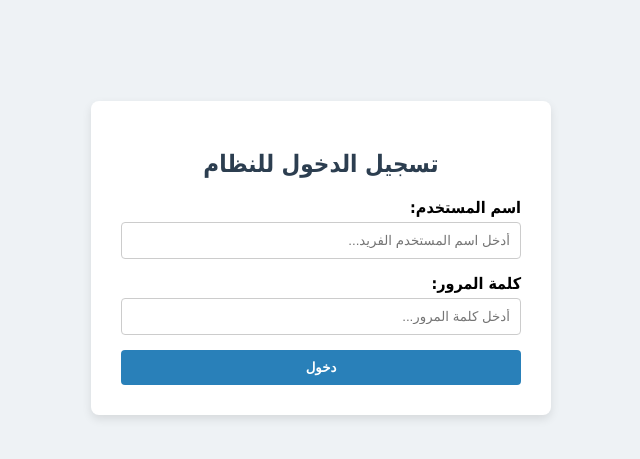
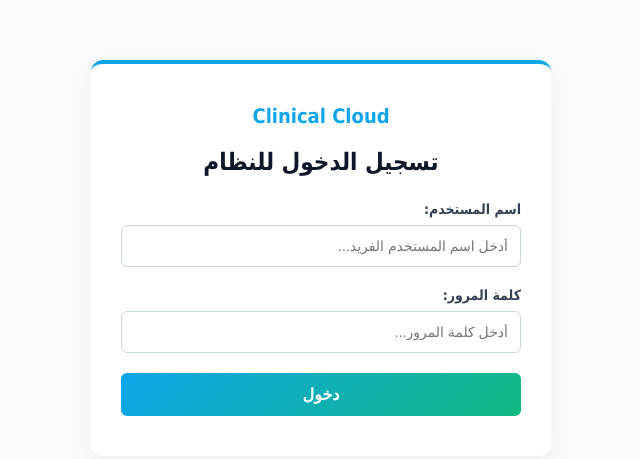
Before and after one commit to fasfous200-del/clinic-system, a plain HTML site: page login.html in a window 1280 px wide. Shown: the part 142-601 px from the top of the page, without its empty margins (319-959 px from the left). Drawn offline with Linux system fonts and the light colour scheme; no server answers.

Commit message:
Update login.html

```diff
--- a/login.html
+++ b/login.html
@@ -2,7 +2,7 @@
 <html lang="ar" dir="rtl">
 <head>
     <meta charset="UTF-8">
-    <title>تسجيل الدخول - منصة العيادات الطبية</title>
+    <title>تسجيل الدخول - Clinical Cloud</title>
     <!-- مكتبات Firebase -->
     <script src="https://www.gstatic.com/firebasejs/9.22.0/firebase-app-compat.js"></script>
     <script src="https://www.gstatic.com/firebasejs/9.22.0/firebase-firestore-compat.js"></script>
@@ -21,24 +21,92 @@
     </script>
     <script src="sys-core.js"></script>
     <style>
-        body { font-family: Tahoma, sans-serif; background: #eef2f5; display: flex; justify-content: center; align-items: center; height: 100vh; margin: 0; }
-        .login-card { background: white; padding: 30px; border-radius: 8px; box-shadow: 0 4px 10px rgba(0,0,0,0.1); width: 100%; max-width: 400px; }
-        h2 { text-align: center; color: #2c3e50; margin-bottom: 20px; }
-        label { display: block; margin-bottom: 5px; font-weight: bold; }
-        input { width: 100%; padding: 10px; margin-bottom: 15px; box-sizing: border-box; border: 1px solid #ccc; border-radius: 4px; }
-        button { background: #2980b9; color: white; border: none; padding: 10px; width: 100%; border-radius: 4px; font-weight: bold; cursor: pointer; }
-        button:hover { background: #2471a3; }
+        :root {
+            --primary-color: #0EA5E9;
+            --secondary-color: #10B981;
+            --dark-color: #0F172A;
+            --bg-color: #F8FAFC;
+        }
+        body {
+            font-family: Tahoma, sans-serif;
+            background: var(--bg-color);
+            display: flex;
+            justify-content: center;
+            align-items: center;
+            height: 100vh;
+            margin: 0;
+        }
+        .login-card {
+            background: white;
+            padding: 40px 30px;
+            border-radius: 12px;
+            box-shadow: 0 10px 25px rgba(0,0,0,0.05);
+            width: 100%;
+            max-width: 400px;
+            border-top: 4px solid var(--primary-color);
+        }
+        h2 {
+            text-align: center;
+            color: var(--dark-color);
+            margin-bottom: 25px;
+            font-size: 24px;
+        }
+        .logo-area {
+            text-align: center;
+            margin-bottom: 20px;
+            color: var(--primary-color);
+            font-weight: bold;
+            font-size: 20px;
+        }
+        label {
+            display: block;
+            margin-bottom: 8px;
+            font-weight: bold;
+            color: #334155;
+            font-size: 14px;
+        }
+        input {
+            width: 100%;
+            padding: 12px;
+            margin-bottom: 20px;
+            box-sizing: border-box;
+            border: 1px solid #CBD5E1;
+            border-radius: 6px;
+            font-size: 14px;
+            transition: border-color 0.3s;
+        }
+        input:focus {
+            outline: none;
+            border-color: var(--primary-color);
+            box-shadow: 0 0 0 3px rgba(14, 165, 233, 0.15);
+        }
+        button {
+            background: linear-gradient(135deg, var(--primary-color), var(--secondary-color));
+            color: white;
+            border: none;
+            padding: 12px;
+            width: 100%;
+            border-radius: 6px;
+            font-weight: bold;
+            font-size: 16px;
+            cursor: pointer;
+            transition: opacity 0.3s;
+        }
+        button:hover {
+            opacity: 0.9;
+        }
     </style>
 </head>
 <body>
 
     <div class="login-card">
+        <div class="logo-area">Clinical Cloud</div>
         <h2>تسجيل الدخول للنظام</h2>
         <form id="loginForm">
-            <label>اسم المستخدم:</label>
+            <label for="username">اسم المستخدم:</label>
             <input type="text" id="username" required placeholder="أدخل اسم المستخدم الفريد...">
 
-            <label>كلمة المرور:</label>
+            <label for="loginPassword">كلمة المرور:</label>
             <input type="password" id="loginPassword" required placeholder="أدخل كلمة المرور...">
 
             <button type="submit">دخول</button>
@@ -53,7 +121,7 @@
             const p = document.getElementById('loginPassword').value.trim();
 
             try {
-                // 1. التحقق من وجود المستخدم
+                // 1. التحقق من وجود المستخدم عبر اسم المستخدم في مجموعة sys_users
                 const snapshot = await db.collection("sys_users")
                     .where("username", "==", u)
                     .get();
@@ -106,7 +174,7 @@
                         last_login: firebase.firestore.FieldValue.serverTimestamp()
                     }, { merge: true });
 
-                    // إذا كان الحساب مالك عيادة (owner)، نمنحه صلاحيات مطلقة ونتجاوز فحص الأقسام المقيدة
+                    // إذا كان الحساب مالك عيادة (owner)، نمنحه صلاحيات مطلقة
                     if (userData.role === 'owner') {
                         localStorage.setItem('is_full_owner', 'true');
                         alert(`مرحباً بك يا صاحب العيادة ${userData.facility_name || userData.username}`);
```
